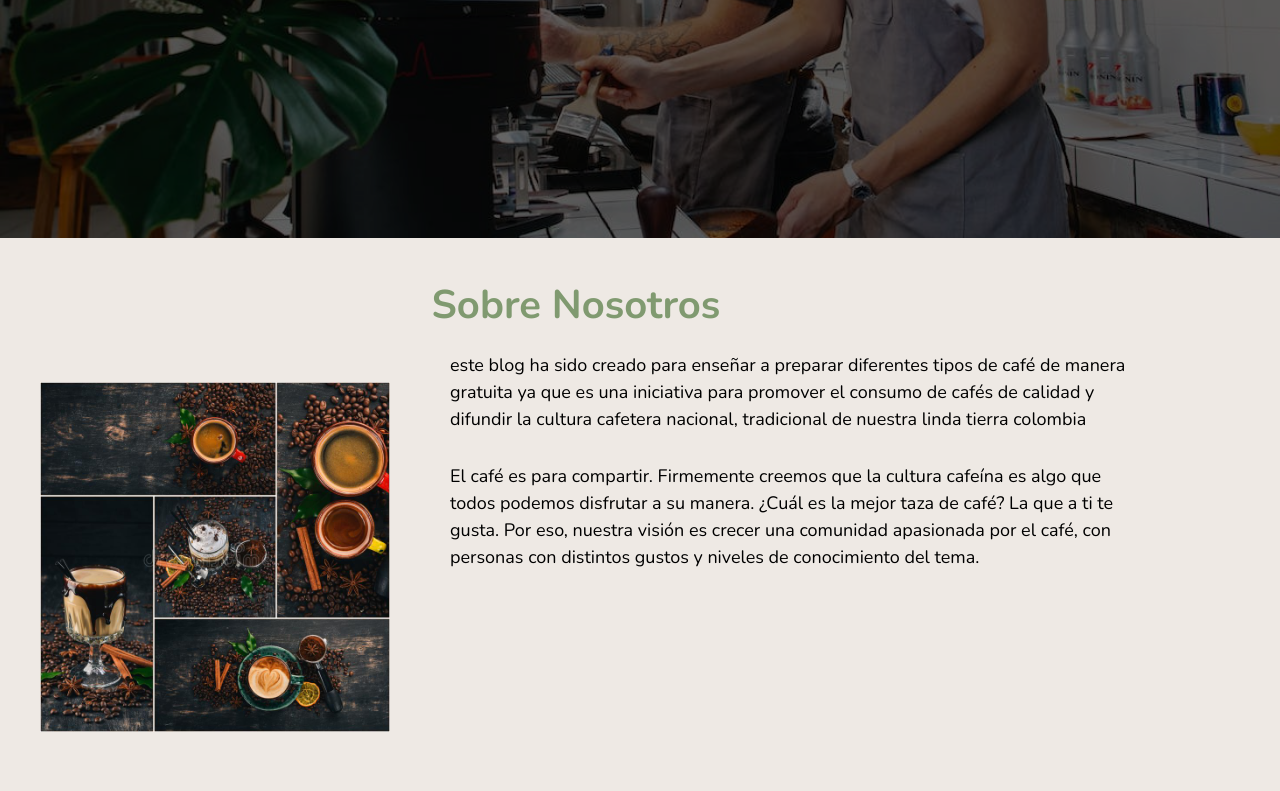
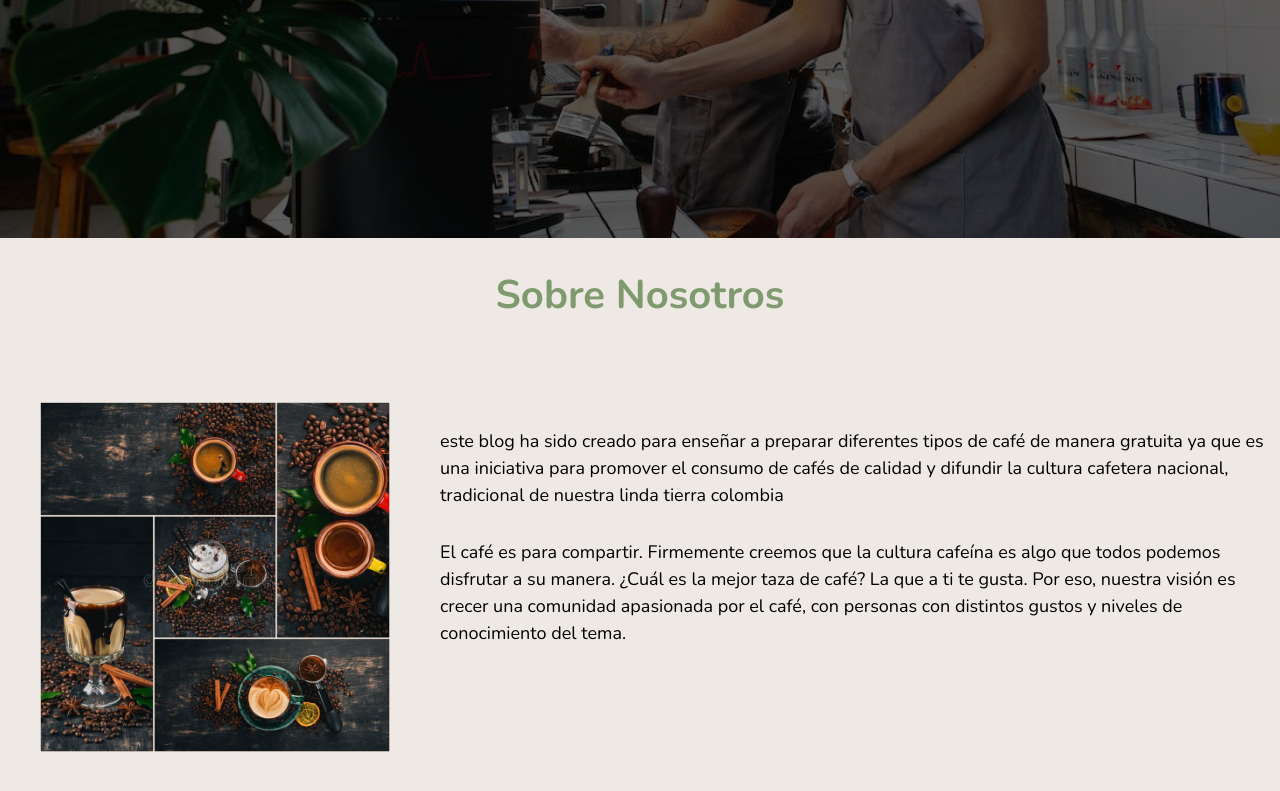
Before and after one commit to Adolfsan99/html-blocdelcafe, a plain HTML site: page nosotros.html in a window 1280 px wide. Shown: the part 575-1366 px from the top of the page. Drawn offline with nearby package versions, Linux system fonts and the light colour scheme.

Commit message:
[ADD] Se ajusta titulo nosotros y parrafo.

```diff
--- a/style/contacto-nosotros.css
+++ b/style/contacto-nosotros.css
@@ -8,15 +8,13 @@ body{
 
 .section_AcercaDeNosotros{
   display: flex;
-  width: 90%;
+  width: 100%;
   min-height: 500px;
-  align-items: center;
   justify-content: center;
-  text-align: center;
 }
 
-div{
-  padding: 10px;
+.section_AcercaDeNosotros div{
+  padding-top: 3em;
   display: flex;
   flex-direction: column;
   align-items: center;
@@ -24,11 +22,11 @@ div{
 
 
 .section_AcercaDeNosotros h1{
-  padding: 10px;
-  text-align: center;
-  margin-top: 30px;
+  padding: 30px;
+  margin-bottom: 10px;
   font-size: 40px;
   color: #809a70;
+  text-align: center;
 }
 
 
@@ -40,12 +38,11 @@ div{
   line-height: 1.5;
 }
 
-img{
+.section_AcercaDeNosotros img{
   width: 350px;
   min-height: 300px;
   float: left;
   margin: 40px;
-  vertical-align: middle;
 }
 
 /*formulario*/
```
